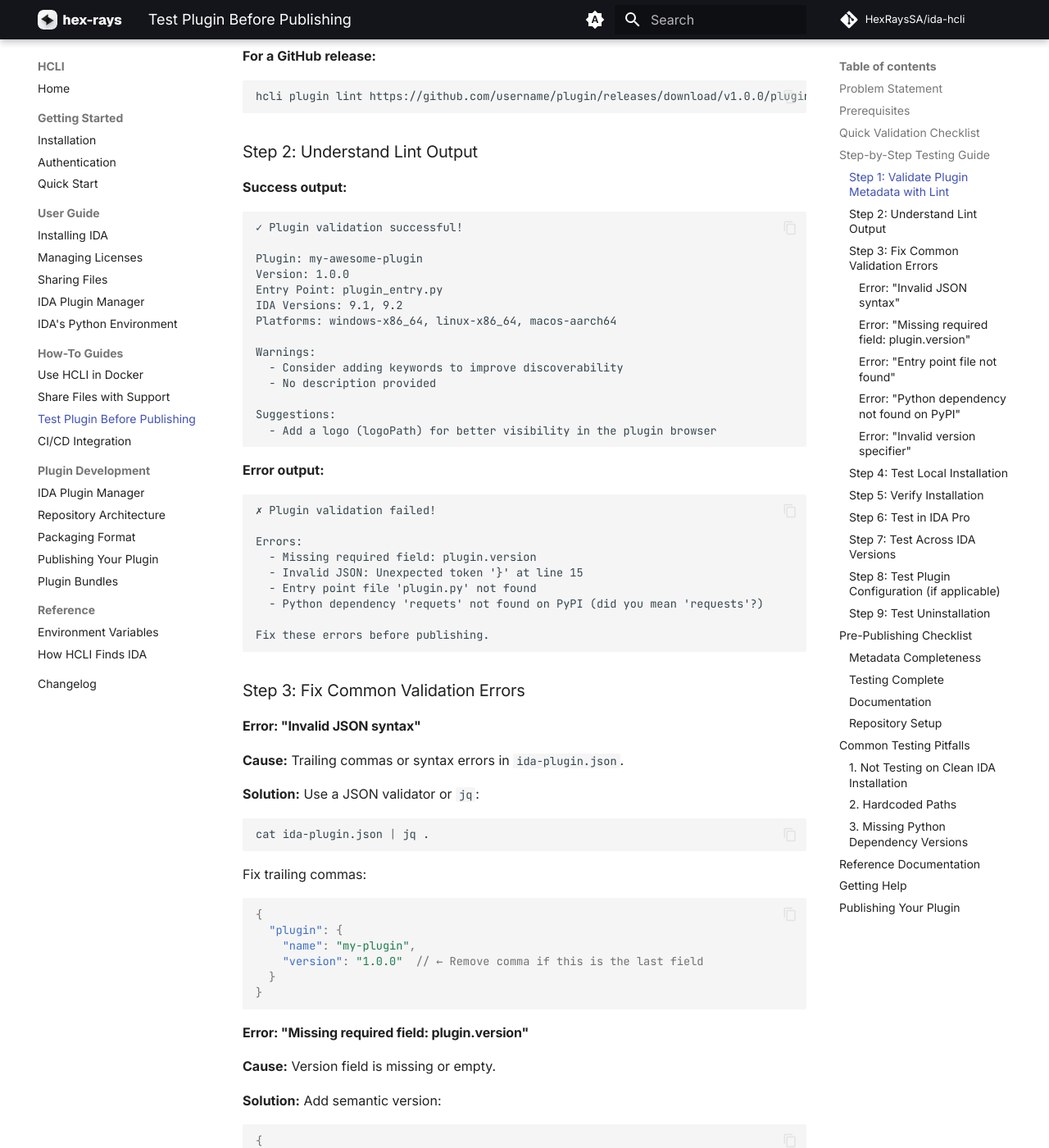
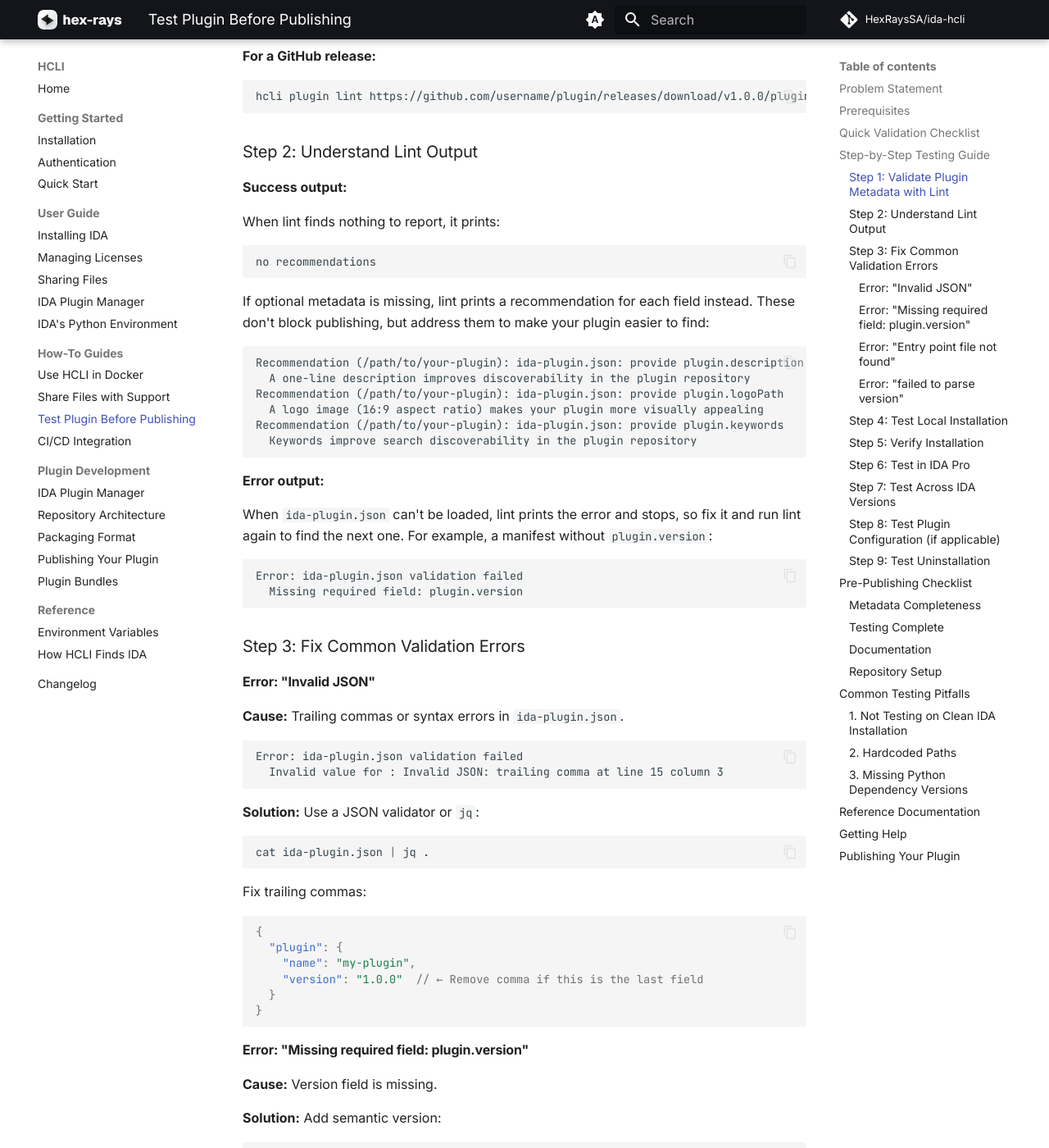
Before and after one commit to HexRaysSA/ida-hcli, an MkDocs documentation site: the page built from docs/how-to/test-plugin-before-publishing.md, in a window 1280 px wide and 1400 px high, scrolled down 1518 px. Shown: the whole window at 82% size. Built offline with MkDocs 1.6.1 and Material for MkDocs 9.7.7, drawn with Linux system fonts in a browser that asks for light colours; comment, search, counter and statistics services are not loaded; some of the changed text lies outside the part shown.

Commit message:
docs: show the output hcli plugin lint actually prints (#390)
The "Understand Lint Output" section showed success and error blocks
that lint has never printed, including a PyPI dependency check that
lint doesn't perform. Replace them with real lint output, note that
lint stops at the first manifest error, and drop the PyPI error
section in favour of a note that lint doesn't check dependency names.

The "Invalid version specifier" section listed 1.0, 1.01.0 and
1.0.0-beta as wrong, but lint accepts them; only a leading "v" is
rejected, so show that error instead.

Co-Authored-By: Claude Opus 5.5 <noreply@anthropic.com>
Claude-Session: https://claude.ai/code/session_01XDE7EEJ3ntMjp1L9MZfAbY

````diff
--- a/docs/how-to/test-plugin-before-publishing.md
+++ b/docs/how-to/test-plugin-before-publishing.md
@@ -62,42 +62,42 @@ hcli plugin lint https://github.com/username/plugin/releases/download/v1.0.0/plu
 
 **Success output:**
 
+When lint finds nothing to report, it prints:
+
 ```
-✓ Plugin validation successful!
+no recommendations
+```
 
-Plugin: my-awesome-plugin
-Version: 1.0.0
-Entry Point: plugin_entry.py
-IDA Versions: 9.1, 9.2
-Platforms: windows-x86_64, linux-x86_64, macos-aarch64
+If optional metadata is missing, lint prints a recommendation for each field instead. These don't block publishing, but address them to make your plugin easier to find:
 
-Warnings:
-  - Consider adding keywords to improve discoverability
-  - No description provided
-
-Suggestions:
-  - Add a logo (logoPath) for better visibility in the plugin browser
+```
+Recommendation (/path/to/your-plugin): ida-plugin.json: provide plugin.description
+  A one-line description improves discoverability in the plugin repository
+Recommendation (/path/to/your-plugin): ida-plugin.json: provide plugin.logoPath
+  A logo image (16:9 aspect ratio) makes your plugin more visually appealing
+Recommendation (/path/to/your-plugin): ida-plugin.json: provide plugin.keywords
+  Keywords improve search discoverability in the plugin repository
 ```
 
 **Error output:**
 
+When `ida-plugin.json` can't be loaded, lint prints the error and stops, so fix it and run lint again to find the next one. For example, a manifest without `plugin.version`:
+
 ```
-✗ Plugin validation failed!
-
-Errors:
-  - Missing required field: plugin.version
-  - Invalid JSON: Unexpected token '}' at line 15
-  - Entry point file 'plugin.py' not found
-  - Python dependency 'requets' not found on PyPI (did you mean 'requests'?)
-
-Fix these errors before publishing.
+Error: ida-plugin.json validation failed
+  Missing required field: plugin.version
 ```
 
 ### Step 3: Fix Common Validation Errors
 
-#### Error: "Invalid JSON syntax"
+#### Error: "Invalid JSON"
 
 **Cause:** Trailing commas or syntax errors in `ida-plugin.json`.
+
+```
+Error: ida-plugin.json validation failed
+  Invalid value for : Invalid JSON: trailing comma at line 15 column 3
+```
 
 **Solution:** Use a JSON validator or `jq`:
 
@@ -118,7 +118,7 @@ Fix trailing commas:
 
 #### Error: "Missing required field: plugin.version"
 
-**Cause:** Version field is missing or empty.
+**Cause:** Version field is missing.
 
 **Solution:** Add semantic version:
 
@@ -134,6 +134,10 @@ Fix trailing commas:
 
 **Cause:** File specified in `entryPoint` doesn't exist.
 
+```
+Error: ida-plugin.json validation failed: Entry point file not found in directory: 'plugin_entry.py'
+```
+
 **Solution:** Verify the file exists and path is correct. This path is relative to `ida-plugin.json`:
 
 ```bash
@@ -148,46 +152,28 @@ ls -l plugin_entry.py
 }
 ```
 
-#### Error: "Python dependency not found on PyPI"
+#### Error: "failed to parse version"
 
-**Cause:** Typo in dependency name or package doesn't exist.
+**Cause:** The version can't be parsed, most often because of a leading `v`.
 
-**Solution:** Verify package exists:
-
-```bash
-pip search requests  # or check pypi.org
+```
+Error: ida-plugin.json validation failed
+  Invalid value for plugin.version: Value error, failed to parse version: Version string lacks a numerical component: 'v1.0.0'
 ```
 
-Fix in `ida-plugin.json`:
-
-```json
-{
-  "plugin": {
-    "pythonDependencies": [
-      "requests>=2.28.0",  // ← Fixed typo from "requets"
-      "pydantic>=2.0"
-    ]
-  }
-}
-```
-
-#### Error: "Invalid version specifier"
-
-**Cause:** Version doesn't follow semantic versioning.
-
-**Solution:** Use format `MAJOR.MINOR.PATCH`:
+**Solution:** Use format `MAJOR.MINOR.PATCH`, without a leading `v`:
 
 ```json
 // ✗ Wrong
-{"version": "1.0"}
 {"version": "v1.0.0"}
-{"version": "1.01.0"}
-{"version": "1.0.0-beta"}  // Pre-release tags not fully supported yet
 
 // ✓ Correct
 {"version": "1.0.0"}
 {"version": "2.1.3"}
 ```
+
+!!! note
+    Lint does not check `pythonDependencies` against PyPI, so it won't catch a misspelled package name. Check names on [pypi.org](https://pypi.org) and test installation (Step 4).
 
 ### Step 4: Test Local Installation
 
````
